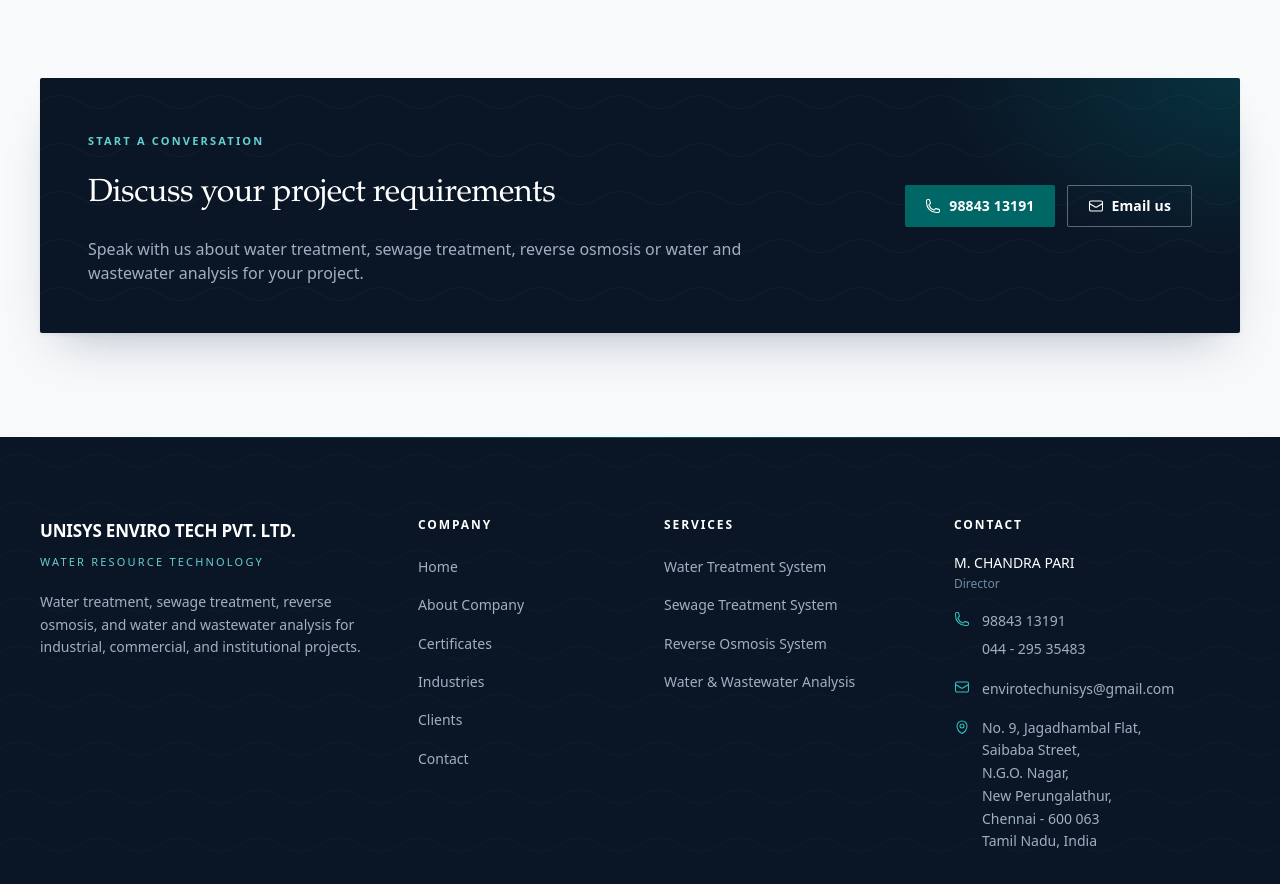
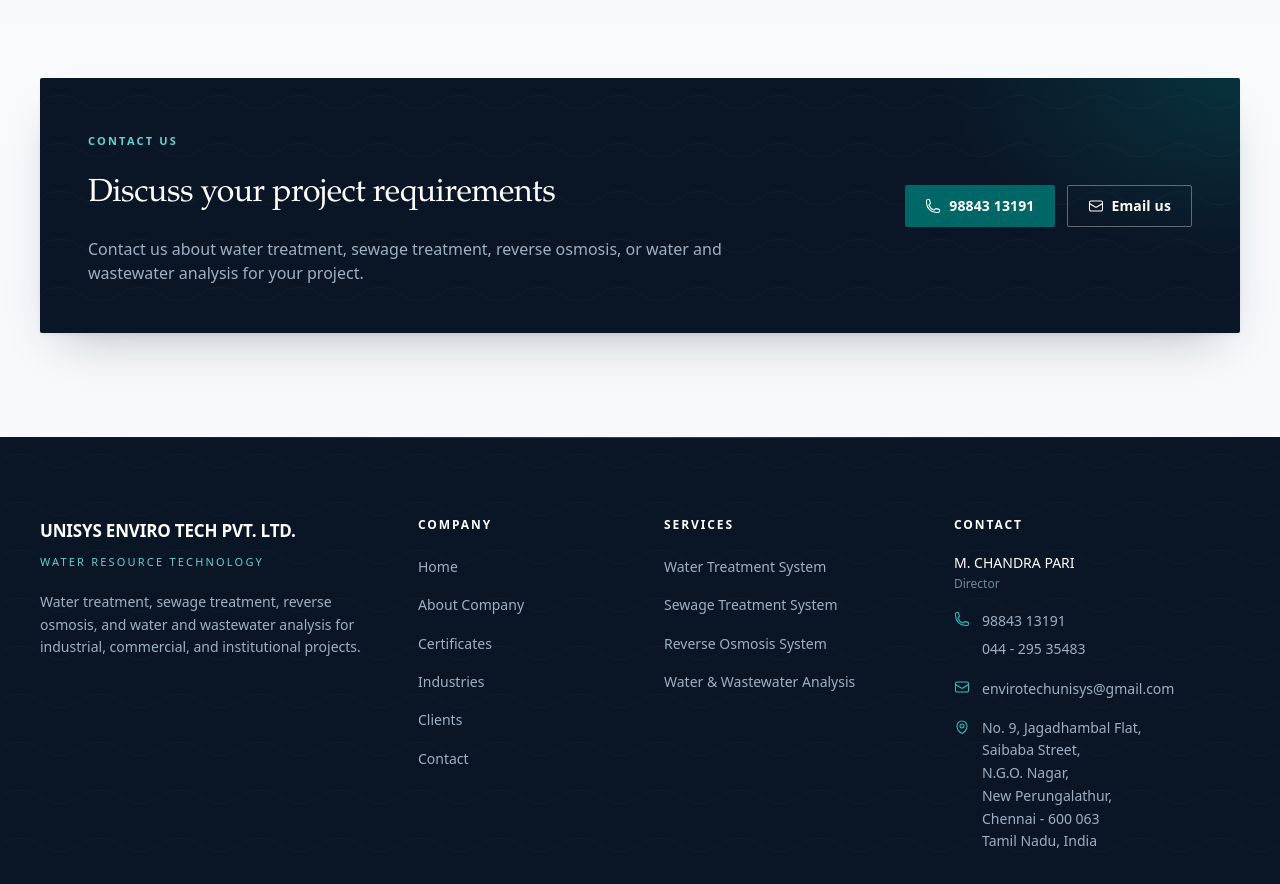
Before and after one commit to xconversionlab/unisys-enviro-tech, a Next.js app: page /clients in a window 1280 px wide. Shown: the part 1500-2384 px from the top of the page. Built offline with nearby package versions, Linux system fonts and the light colour scheme; no server answers.

Commit message:
Polish client page contact callout

```diff
--- a/src/app/clients/page.tsx
+++ b/src/app/clients/page.tsx
@@ -72,13 +72,12 @@
                 <div aria-hidden="true" className="water-lines absolute inset-0 opacity-70" />
                 <div className="relative grid gap-8 lg:grid-cols-[1.3fr_auto] lg:items-center">
                   <div>
-                    <p className="eyebrow text-aqua-300">Start a conversation</p>
+                    <p className="eyebrow text-aqua-300">Contact us</p>
                     <h2 className="font-display mt-4 text-[1.625rem] font-normal tracking-[-0.015em] md:text-[2rem]">
                       Discuss your project requirements
                     </h2>
                     <p className="mt-4 max-w-2xl text-sm leading-relaxed text-navy-300 md:text-base">
-                      Speak with us about water treatment, sewage treatment, reverse osmosis
-                      or water and wastewater analysis for your project.
+                      Contact us about water treatment, sewage treatment, reverse osmosis, or water and wastewater analysis for your project.
                     </p>
                   </div>
                   <div className="flex flex-wrap gap-3">
```
